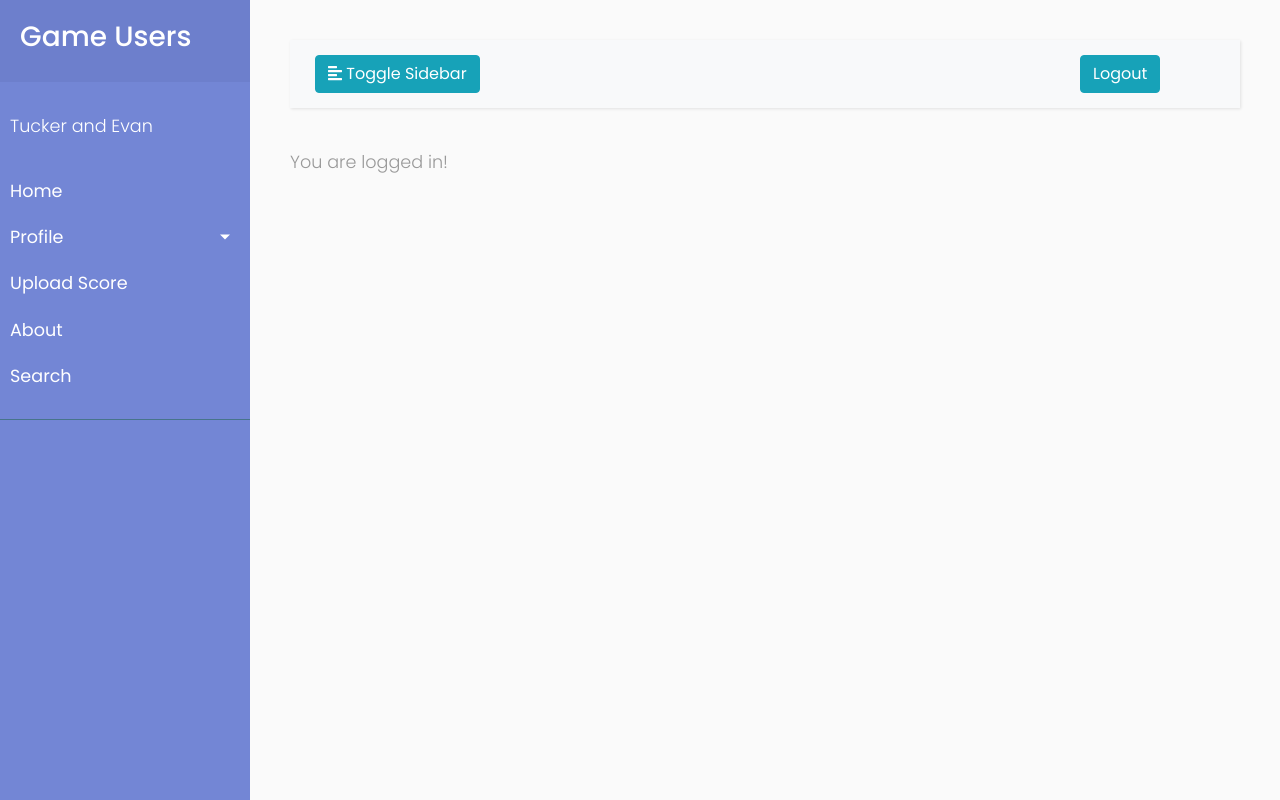
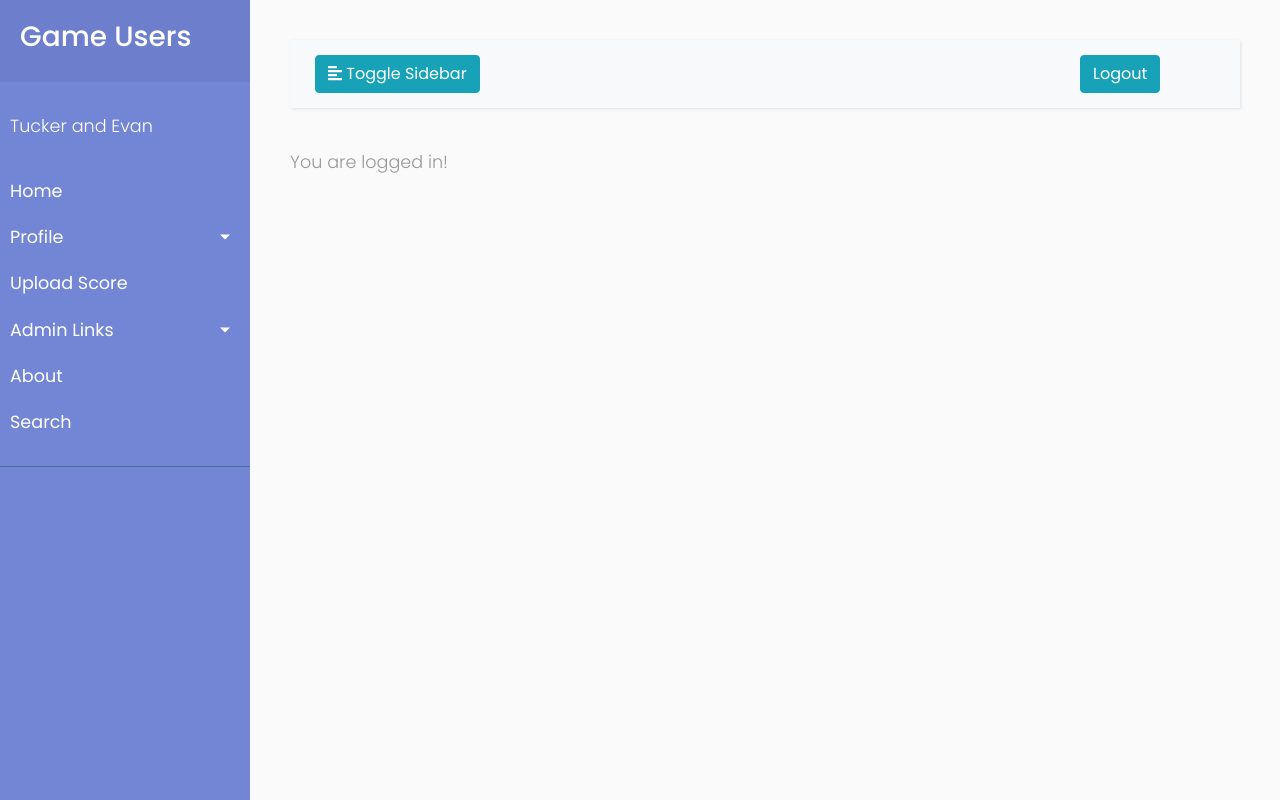
Before and after one commit to evanrh/game_management_4620, a PHP site: page /index.php in a window 1280 px wide. Run offline with PHP 8.4, Linux system fonts and the light colour scheme; the visitor is signed in with stand-in values (Sample User, id 1); some libraries are stand-ins or nearby versions.

Commit message:
Added admin dir and profile update fixes

```diff
--- a/header.php
+++ b/header.php
@@ -60,6 +60,25 @@
                     </li>
 
                         <?php } ?>
+                        <?php
+                            if($_SESSION['admin']) {
+                                // Show admin links
+                        ?>
+                    <li>
+                        <a href="#adminSubmenu" data-toggle="collapse" aria-expanded="false" class="dropdown-toggle">Admin Links</a>
+                        <ul class="collapse list-unstyled" id="adminSubmenu">
+                            <li>
+                                <a href="admin/">Admin Home</a>
+                            </li>
+                            <li>
+                                <a href="admin/backup.php">Backup</a>
+                            </li>
+                            <li>
+                                <a href="admin/users.php">User Modification</a>
+                            </li>
+                        </ul>
+                    </li>
+                        <?php } ?>
                     <li>
                         <a href="#">About</a>
                     </li>
--- a/includes/login.inc.php
+++ b/includes/login.inc.php
@@ -12,7 +12,7 @@
         }
         else {
             // Select info for password comparison and session storage
-            $sql = "SELECT uid, username, pwd FROM players WHERE username=? OR email=?;";
+            $sql = "SELECT uid, username, pwd, admin FROM players WHERE username=? OR email=?;";
 
             if(!$stmt = $conn->prepare($sql)) {
                 header("Location: " . $parent . "?error=sqlerror");
@@ -26,6 +26,7 @@
 
             // Fetch data
             if($row = $stmt->fetch(PDO::FETCH_ASSOC)) {
+
                 $pwd_check = password_verify($pwd, $row['pwd']);
                 if($pwd_check == false) {
                     header("Location: " . $parent . "?error=wrongpwd");
@@ -35,6 +36,7 @@
                     session_start();
                     $_SESSION['userId'] = $row['uid'];
                     $_SESSION['username'] = $row['username'];
+                    $_SESSION['admin'] = $row['admin'];
 
                     header("Location: ../index.php?login=success");
                     exit();
--- a/includes/profile_update.inc.php
+++ b/includes/profile_update.inc.php
@@ -1,7 +1,8 @@
-<?
+<?php
     require_once "dbh.inc.php";
     $parent = "../profile_update.php";
     session_start();
+
     function exitWithError($error) {
         header("Location: " . $parent . "?error=" . $error);
         exit();
```
